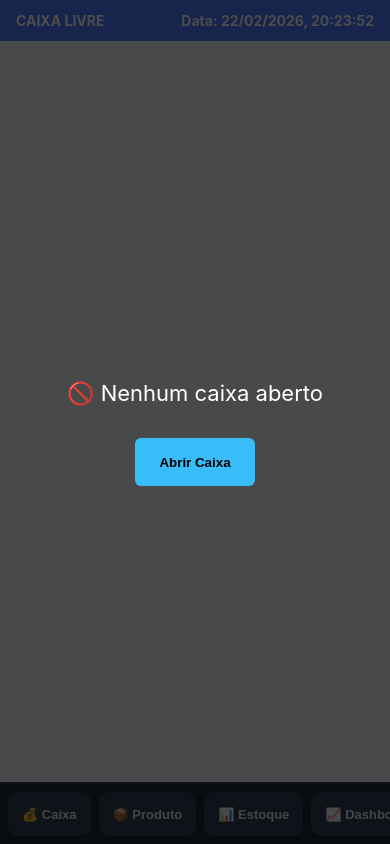
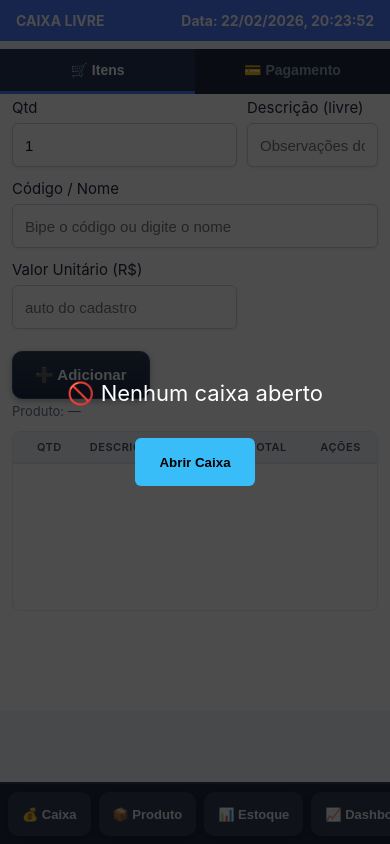
Before and after one commit to Henrthiexxx/fazzolite, a plain HTML site: page pdv.html in a window 390 px wide. Drawn offline with Linux system fonts and the light colour scheme; no server answers.

Commit message:
Update pdv.html

```diff
--- a/pdv.html
+++ b/pdv.html
@@ -15,11 +15,21 @@
   <div>Data: <span id="dataVenda"></span></div>
 </header>
 
+<!-- ====== TABS MOBILE (oculto no desktop via CSS) ====== -->
+<div class="mobile-tabs" id="mobileTabs">
+  <button class="mobile-tab-btn active" id="tabItens" onclick="switchTab('left')">
+    🛒 Itens
+  </button>
+  <button class="mobile-tab-btn" id="tabPagamento" onclick="switchTab('right')">
+    💳 Pagamento
+  </button>
+</div>
+
 <!-- ====== MAIN LAYOUT ====== -->
 <main class="layout">
 
   <!-- ESQUERDA: Entrada de itens -->
-  <section class="left">
+  <section class="left tab-active" id="panelLeft">
     <div class="row">
       <div class="field">
         <label>Qtd</label>
@@ -65,7 +75,7 @@
   </section>
 
   <!-- DIREITA: Totais e pagamento -->
-  <aside class="right">
+  <aside class="right" id="panelRight">
     <div class="totBox">
 
       <!-- BARRA DE CLIENTE -->
@@ -129,7 +139,6 @@
   <button onclick="location.href='dashboard.html'" type="button">📈 Dashboard</button>
   <button onclick="location.href='gestao.html'" type="button">🔧 Gestão</button>
   <button onclick="location.href='cliente.html'" type="button">👥 Clientes</button>
-
   <button id="novaVenda" type="button">🔄 Nova Venda</button>
   <button id="finalizar" type="button">✅ Finalizar</button>
 </footer>
@@ -232,17 +241,41 @@
 <!-- ====== SCRIPTS (ordem importa) ====== -->
 <script src="config.js"></script>
 <script>
-  // Inicializar Firebase a partir do config
   if (!firebase.apps.length) firebase.initializeApp(APP_CONFIG.firebase);
   const db = firebase.firestore();
   console.log("%c🔥 Firebase conectado (PDV Lite)", "color:#4f7cff");
+
+  // === TABS MOBILE ===
+  function switchTab(panel) {
+    const left = document.getElementById('panelLeft');
+    const right = document.getElementById('panelRight');
+    const tabItens = document.getElementById('tabItens');
+    const tabPag = document.getElementById('tabPagamento');
+
+    if (panel === 'left') {
+      left.classList.add('tab-active');
+      right.classList.remove('tab-active');
+      tabItens.classList.add('active');
+      tabPag.classList.remove('active');
+    } else {
+      right.classList.add('tab-active');
+      left.classList.remove('tab-active');
+      tabPag.classList.add('active');
+      tabItens.classList.remove('active');
+    }
+    // Scroll pro topo do painel
+    window.scrollTo({ top: 0, behavior: 'smooth' });
+  }
+
+  // Ao adicionar item: feedback visual de que foi adicionado
+  // (o addBtn existente chama a lógica em pdv.js, mantemos compatível)
 </script>
 <script src="modules/modal.js"></script>
 <script src="modules/sync-manager.js"></script>
 <script src="modules/caixa.js"></script>
 <script src="modules/cliente.js"></script>
 <script src="modules/nav.js"></script>
-  <script src="modules/pix.js"></script>
+<script src="modules/pix.js"></script>
 <script src="pdv.js"></script>
 
 </body>
```
